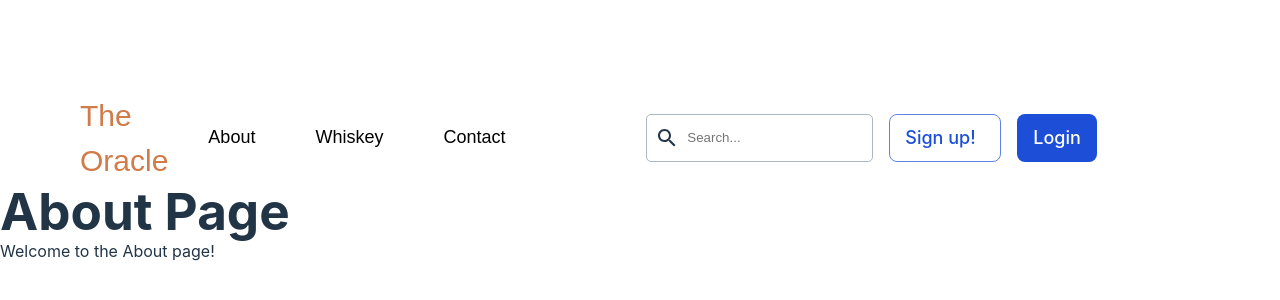
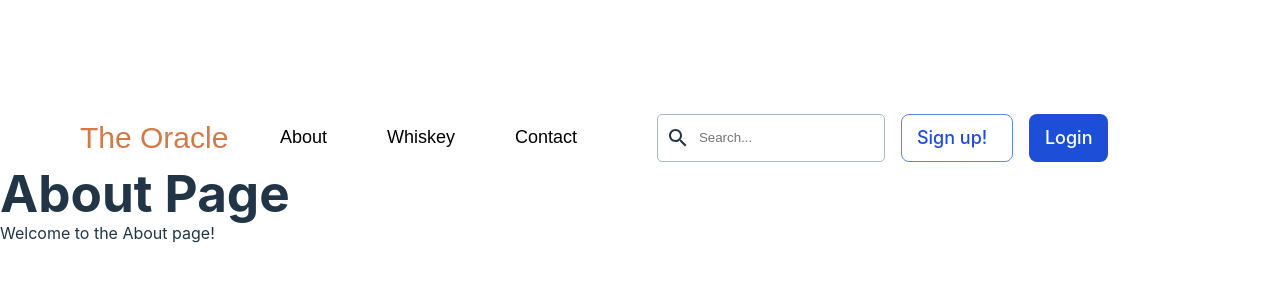
Before and after one commit to RAYMUNDOOOO/savior-iq, a React (Vite) app: page /about in a window 1280 px wide. Shown: the part 230-530 px from the top of the page. Built offline with nearby package versions, Linux system fonts and the light colour scheme.

Commit message:
fix "the oracle"

```diff
--- a/src/components/NavBar.jsx
+++ b/src/components/NavBar.jsx
@@ -32,7 +32,7 @@ function Navbar() {
         <nav className={`${styles.navbar}`}>
           {/* logo */}
           <Link to="/" className={`${styles.logo}`}>
-            The Oracle
+            <span>The Oracle </span>
           </Link>
           <ul className={`${styles.navMenu} ${isActive ? styles.active : ""}`}>
             <li onClick={removeActive}>
```
